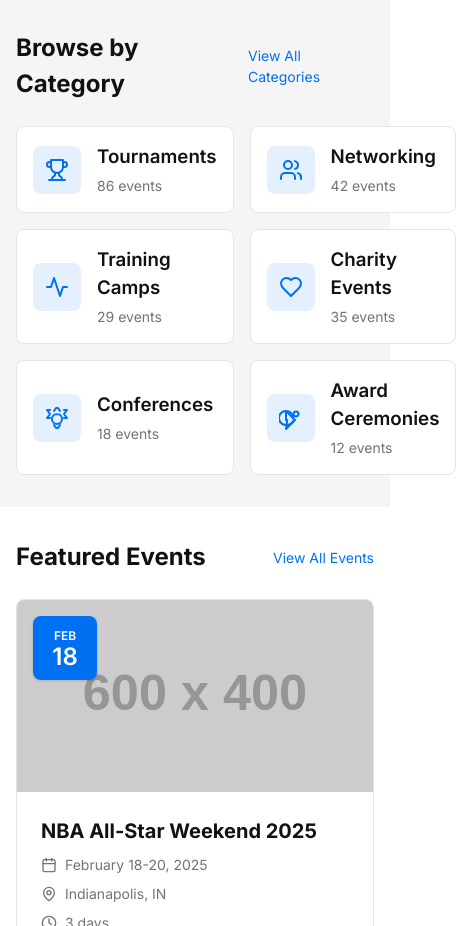
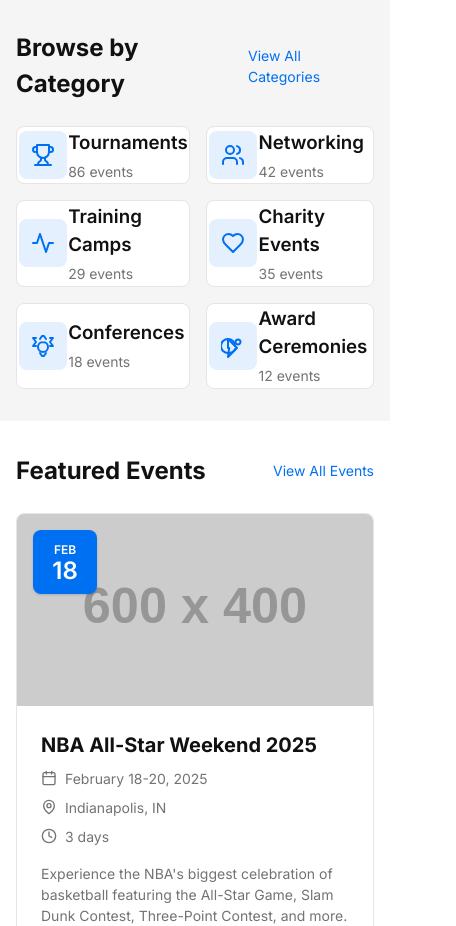
Before and after one commit to Jayanta2004/glitch2, a plain HTML site: page events.html in a window 390 px wide. Shown: the part 960-1886 px from the top of the page, 456 px wide, since content can reach past the window. Drawn offline with Linux system fonts and the light colour scheme; placeholder pictures from the web are drawn by us.

Commit message:
Update events.html

```diff
--- a/events.html
+++ b/events.html
@@ -996,6 +996,11 @@
     @media (max-width: 768px) {
       .header-actions {
         display: none;
+      }
+
+      .category-card {
+        gap: 0.1rem;
+        padding: 0.1rem;
       }
     }
 
```
